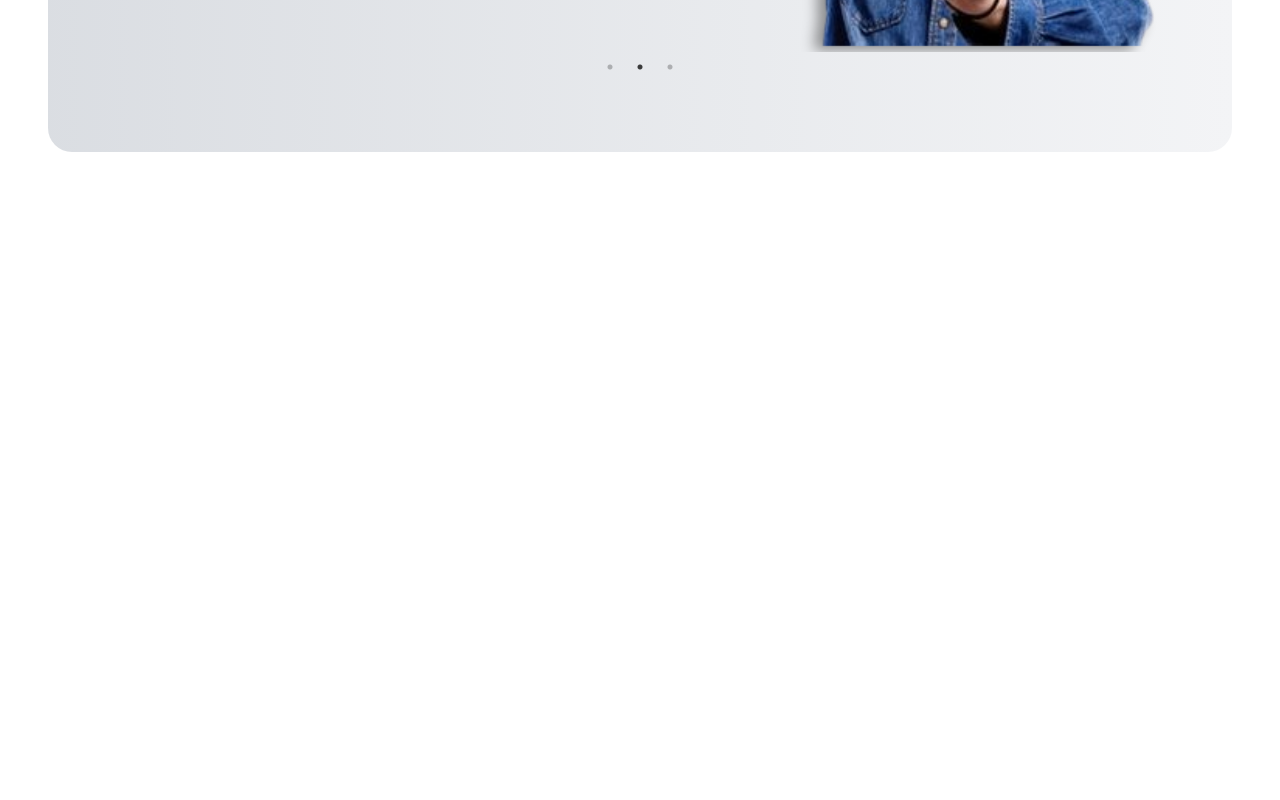
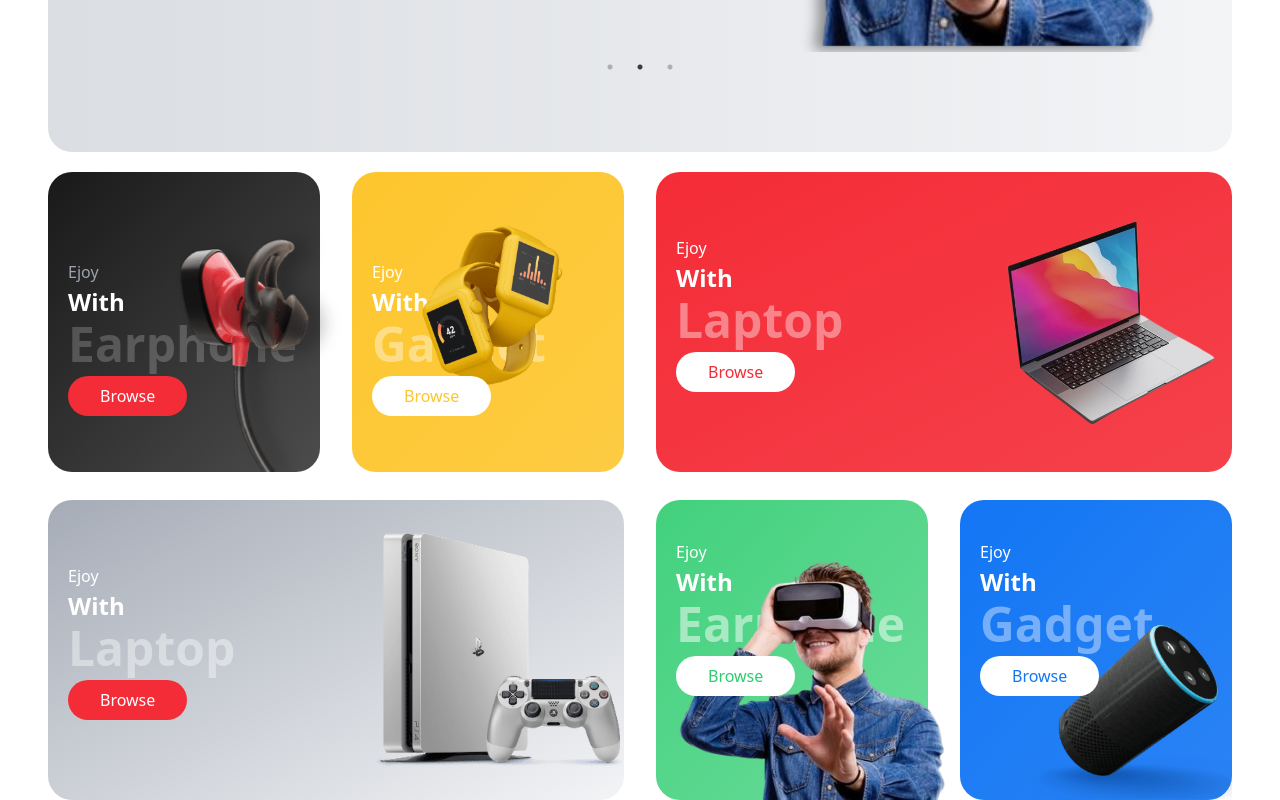
Before and after one commit to BrostouchKOK/E-Shop, a React (Vite) app: page / in a window 1280 px wide. Shown: the part 594-1394 px from the top of the page. Before the commit the page ends 800 px from the top, so only its background shows below. Built offline with nearby package versions, Linux system fonts and the light colour scheme.

Commit message:
category section

```diff
--- a/src/App.jsx
+++ b/src/App.jsx
@@ -1,12 +1,17 @@
 import React from 'react'
 import Navbar from './components/navbar/Navbar'
 import Hero from './components/hero/Hero'
+import Category from './components/category/Category'
+import Category2 from './components/category/Category2'
 
 const App = () => {
   return (
     <div>
       <Navbar/>
       <Hero/>
+      <Category/>
+      <Category2/>
+
     </div>
   )
 }
--- /dev/null
+++ b/src/components/category/Category.jsx
@@ -0,0 +1,89 @@
+import React from "react";
+import Button from "../shared/Button";
+import img1 from "../../assets/category/earphone.png";
+import img2 from "../../assets/category/watch.png";
+import img3 from "../../assets/category/macbook.png";
+
+const Category = () => {
+  return (
+    <div>
+      <div className="container mb-7">
+        <div className="grid grid-cols-1 sm:grid-cols-2 lg:grid-cols-4 gap-8">
+          {/* first col */}
+          <div
+            className="py-10 pl-5 bg-gradient-to-br from-black/90 to-black/70
+            text-white rounded-3xl relative h-[300px] flex items-end"
+          >
+            <div>
+              <div className="mb-4">
+                <p className="mb-[2px] text-gray-400">Ejoy</p>
+                <p className="text-2xl font-semibold mb-[2px]">With</p>
+                <p className="text-4xl xl:text-5xl font-bold opacity-20 mb-2">
+                  Earphone
+                </p>
+                <Button
+                  text={"Browse"}
+                  bgColor={"bg-primary"}
+                  textColor={"text-white"}
+                />
+              </div>
+            </div>
+            <img src={img1} alt="" className="w-[320px] absolute bottom-0" />
+          </div>
+          {/* second col */}
+          <div
+            className="py-10 pl-5 bg-gradient-to-br from-brandYellow to-brandYellow/90
+            text-white rounded-3xl relative h-[300px] flex items-end"
+          >
+            <div>
+              <div className="mb-4">
+                <p className="mb-[2px] text-white-400">Ejoy</p>
+                <p className="text-2xl font-semibold mb-[2px]">With</p>
+                <p className="text-4xl xl:text-5xl font-bold opacity-40 mb-2">
+                  Gadget
+                </p>
+                <Button
+                  text={"Browse"}
+                  bgColor={"bg-white"}
+                  textColor={"text-brandYellow"}
+                />
+              </div>
+            </div>
+            <img
+              src={img2}
+              alt=""
+              className="w-[320px] absolute bottom-0 -right-4 lg:top-[40px]"
+            />
+          </div>
+          {/* three col */}
+          <div
+            className="col-span-2 py-10 pl-5 bg-gradient-to-br from-primary to-primary/90
+            text-white rounded-3xl relative h-[300px] flex items-center"
+          >
+            <div>
+              <div className="mb-4">
+                <p className="mb-[2px] text-white-400">Ejoy</p>
+                <p className="text-2xl font-semibold mb-[2px]">With</p>
+                <p className="text-4xl xl:text-5xl font-bold opacity-40 mb-2">
+                  Laptop
+                </p>
+                <Button
+                  text={"Browse"}
+                  bgColor={"bg-white"}
+                  textColor={"text-primary"}
+                />
+              </div>
+            </div>
+            <img
+              src={img3}
+              alt=""
+              className="w-[250px] absolute top-1/2 -translate-y-1/2 -right-0"
+            />
+          </div>
+        </div>
+      </div>
+    </div>
+  );
+};
+
+export default Category;
--- /dev/null
+++ b/src/components/category/Category2.jsx
@@ -0,0 +1,89 @@
+import React from "react";
+import Button from "../shared/Button";
+import img1 from "../../assets/category/speaker.png";
+import img2 from "../../assets/category/gaming.png";
+import img3 from "../../assets/category/vr.png";
+
+const Category = () => {
+  return (
+    <div>
+      <div className="container">
+        <div className="grid grid-cols-1 sm:grid-cols-2 lg:grid-cols-4 gap-8">
+          {/* first col */}
+          <div
+            className="col-span-2 py-10 pl-5 bg-gradient-to-br from-gray-400/90 to-gray-100
+            text-white rounded-3xl relative h-[300px] flex items-center"
+          >
+            <div>
+              <div className="mb-4">
+                <p className="mb-[2px] text-white-400">Ejoy</p>
+                <p className="text-2xl font-semibold mb-[2px]">With</p>
+                <p className="text-4xl xl:text-5xl font-bold opacity-40 mb-2">
+                  Laptop
+                </p>
+                <Button
+                  text={"Browse"}
+                  bgColor={"bg-primary"}
+                  textColor={"text-white"}
+                />
+              </div>
+            </div>
+            <img
+              src={img2}
+              alt=""
+              className="w-[250px] absolute top-1/2 -translate-y-1/2 -right-0"
+            />
+          </div>
+          {/* second col */}
+          <div
+            className="py-10 pl-5 bg-gradient-to-br from-brandGreen/90 to-brandGreen/70
+            text-white rounded-3xl relative h-[300px] flex items-start"
+          >
+            <div>
+              <div className="mb-4">
+                <p className="mb-[2px] text-white">Ejoy</p>
+                <p className="text-2xl font-semibold mb-[2px]">With</p>
+                <p className="text-4xl xl:text-5xl font-bold opacity-50 mb-2">
+                  Earphone
+                </p>
+                <Button
+                  text={"Browse"}
+                  bgColor={"bg-white"}
+                  textColor={"text-brandGreen"}
+                />
+              </div>
+            </div>
+            <img src={img3} alt="" className="w-[320px] absolute bottom-0" />
+          </div>
+          {/* third col */}
+          <div
+            className="py-10 pl-5 bg-gradient-to-br from-brandBlue to-brandBlue/90
+            text-white rounded-3xl relative h-[300px] flex items-start"
+          >
+            <div>
+              <div className="mb-4">
+                <p className="mb-[2px] text-white-400">Ejoy</p>
+                <p className="text-2xl font-semibold mb-[2px]">With</p>
+                <p className="text-4xl xl:text-5xl font-bold opacity-40 mb-2">
+                  Gadget
+                </p>
+                <Button
+                  text={"Browse"}
+                  bgColor={"bg-white"}
+                  textColor={"text-brandBlue"}
+                />
+              </div>
+            </div>
+            <img
+              src={img1}
+              alt=""
+              className="w-[200px] absolute bottom-0 right-0"
+            />
+          </div>
+        </div>
+      </div>
+    </div>
+  );
+};
+
+export default Category;
```
